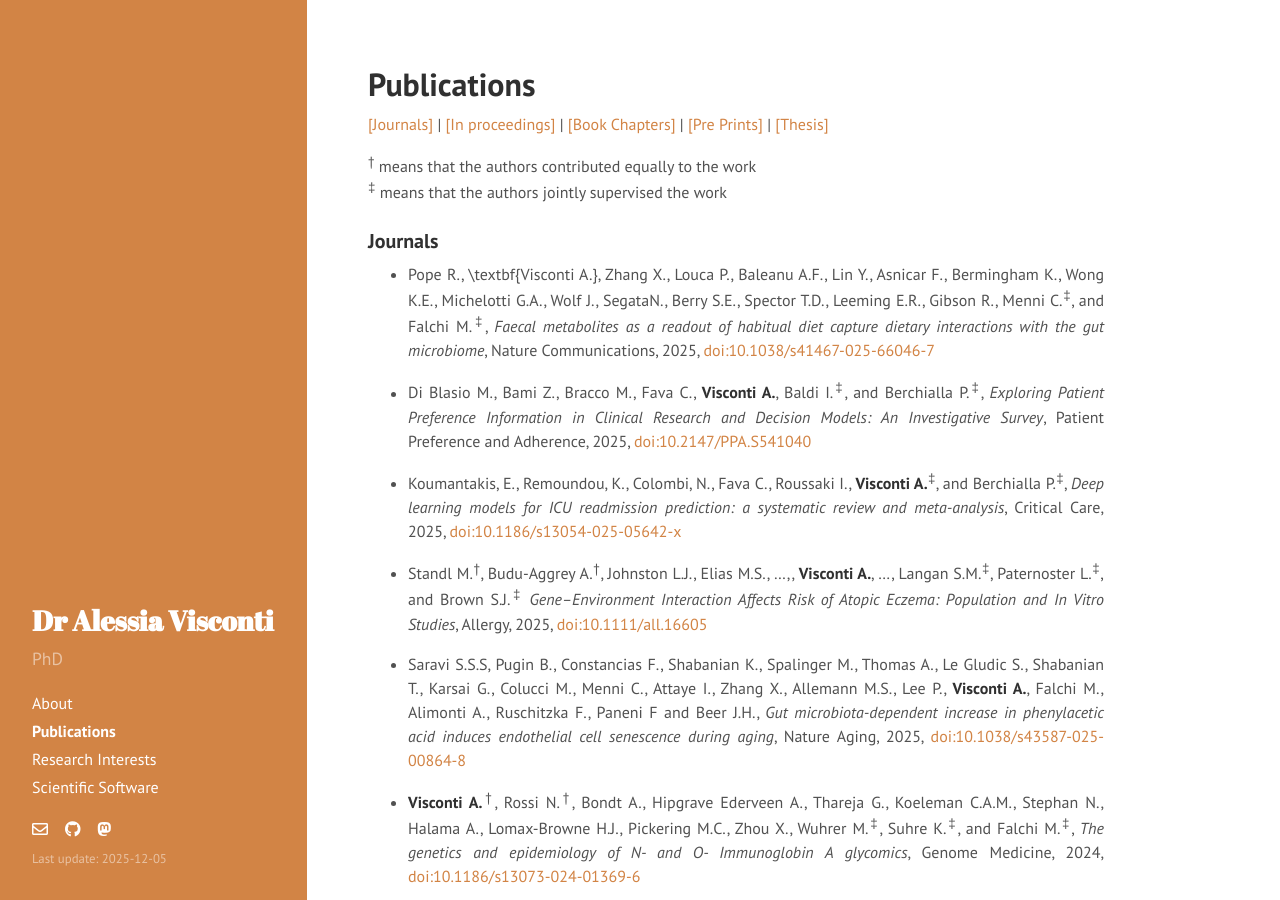
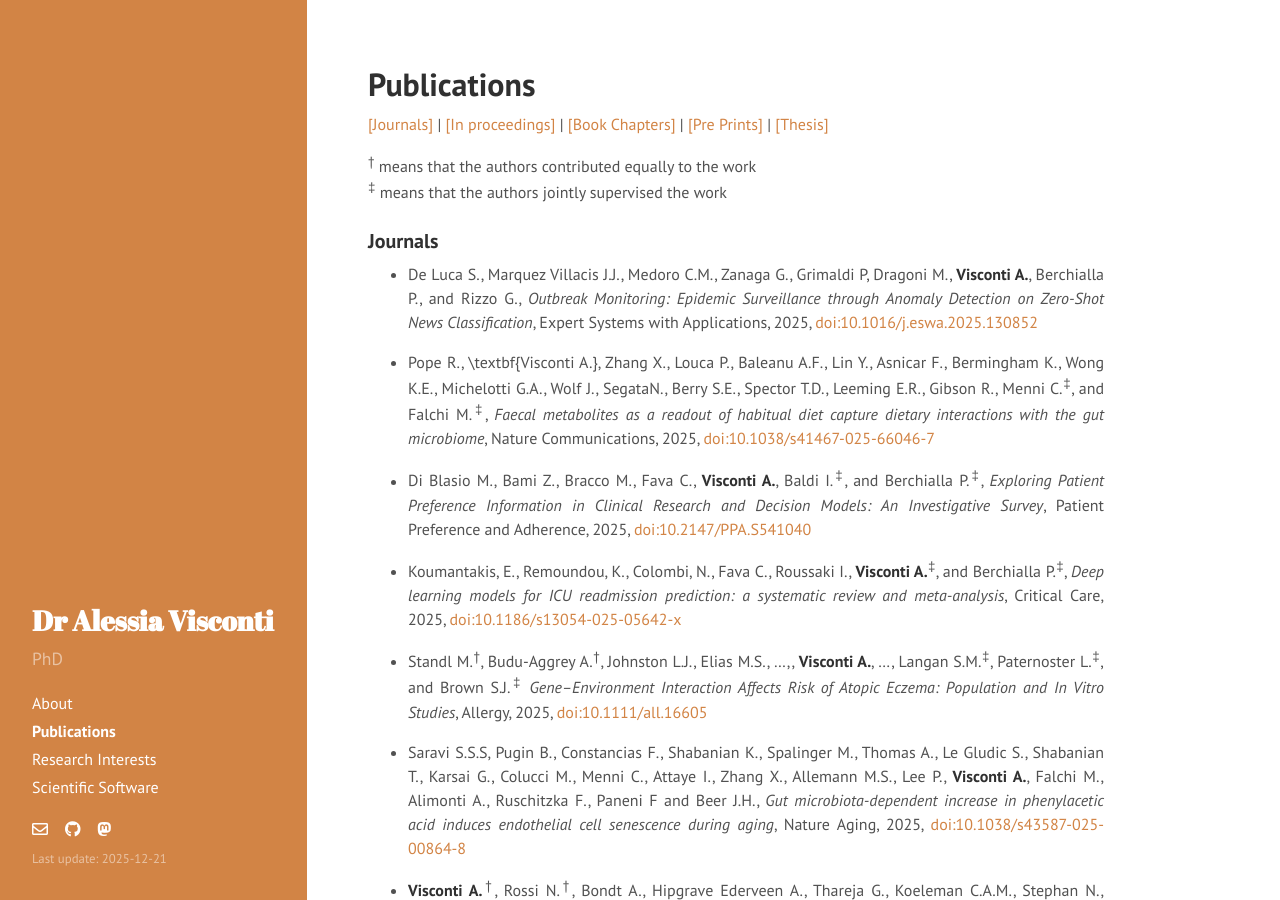
Before and after one commit to alesssia/alesssia.github.io, a Jekyll site: the page built from publications.md, in a window 1280 px wide and 900 px high. Built offline with Jekyll 4.4.1, drawn with Linux system fonts in a browser that asks for light colours; nearby versions of some CDN libraries; a style sheet for code colours, icons or effects is not loaded.

Commit message:
Added Outbreak Monitoring to publications

```diff
--- a/_config.yml
+++ b/_config.yml
@@ -11,7 +11,7 @@ tagline:     ''
 description: 'PhD'
 url:         http://alesssia.github.io/
 baseurl:     /
-lastmod:    '2025-12-05'
+lastmod:    '2025-12-21'
 
 author:
   name:      'Alessia Visconti'
--- a/publications.md
+++ b/publications.md
@@ -16,6 +16,9 @@ title: Publications
 <sup>‡</sup> means that the authors jointly supervised the work
 
 ###  Journals
+
+- De Luca S., Marquez Villacis J.J., Medoro C.M., Zanaga G., Grimaldi P, Dragoni M., **Visconti A.**, Berchialla P., and Rizzo G., *Outbreak Monitoring: Epidemic Surveillance through Anomaly Detection on Zero-Shot News Classification*, Expert Systems with Applications, 2025, [doi:10.1016/j.eswa.2025.130852](https://doi.org/10.1016/j.eswa.2025.130852)
+
 
 - Pope R., \textbf{Visconti A.}, Zhang X., Louca P., Baleanu A.F., Lin Y., Asnicar F., Bermingham K., Wong K.E., Michelotti G.A., Wolf J., SegataN., Berry S.E., Spector T.D., Leeming E.R., Gibson R., Menni C.<sup>‡</sup>, and Falchi M.<sup>‡</sup>, *Faecal metabolites as a readout of habitual diet capture dietary interactions with the gut microbiome*, Nature Communications, 2025, [doi:10.1038/s41467-025-66046-7](https://doi.org/10.1038/s41467-025-66046-7)
 
```
Also changed, not shown: 6 other files.
